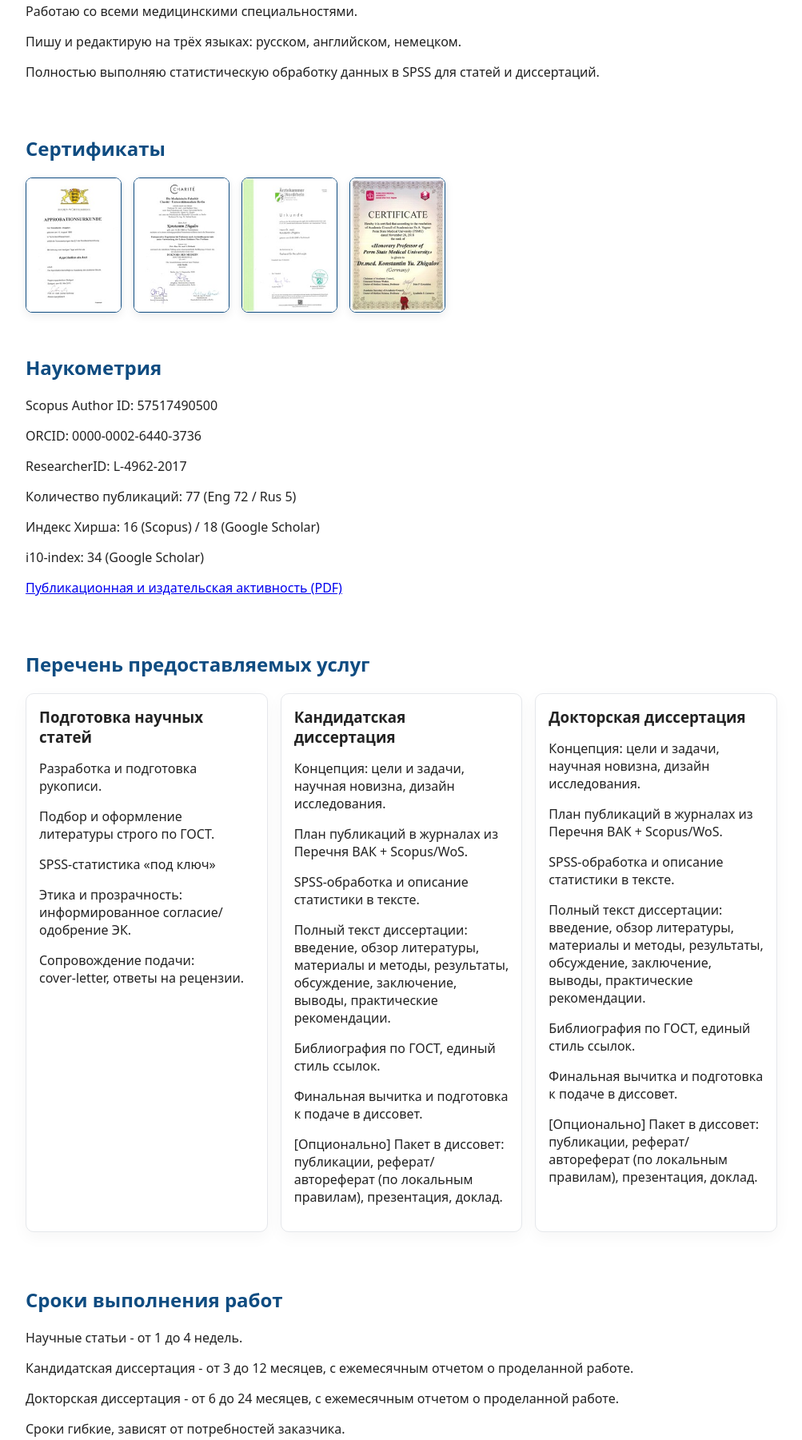
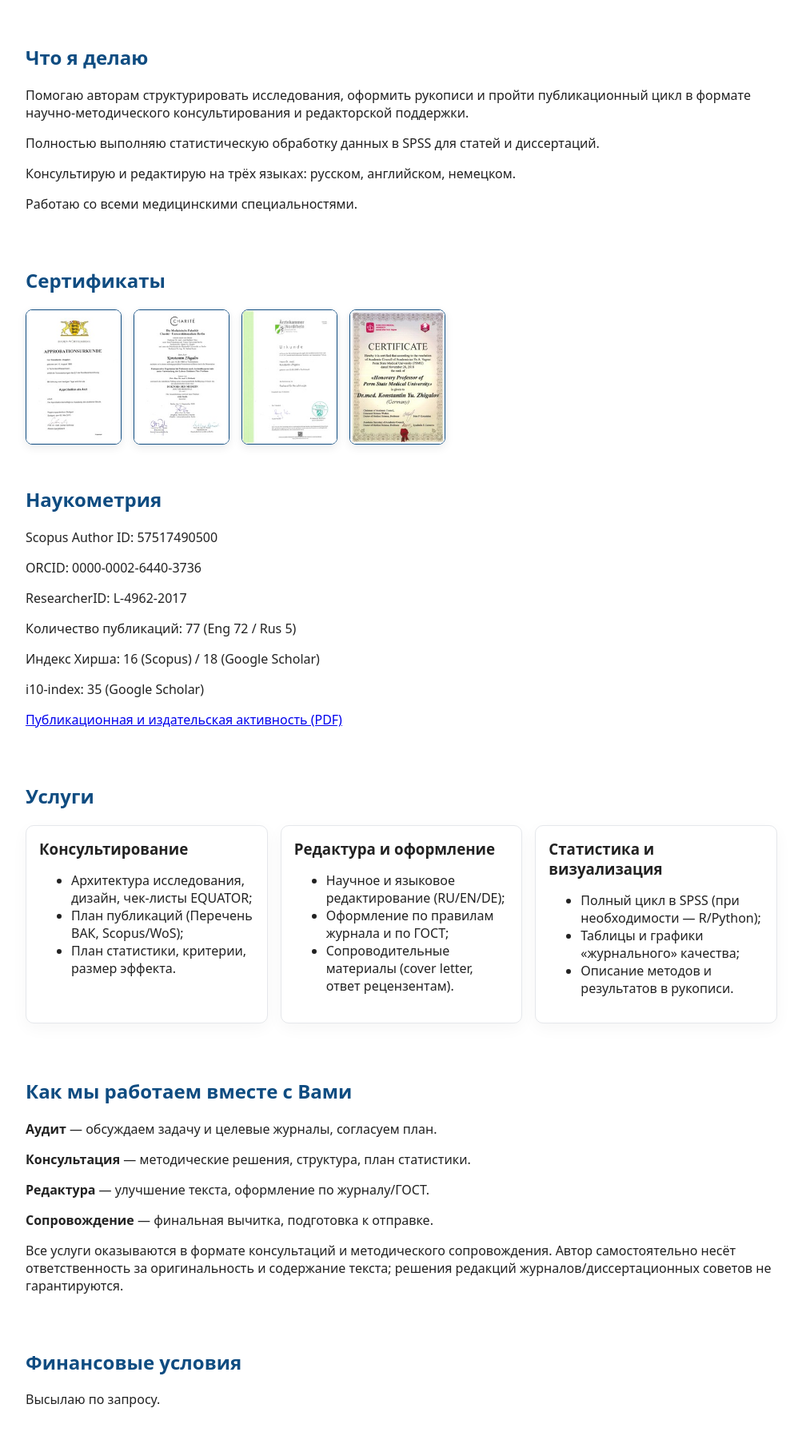
Before and after one commit to 711131719mailru/Zhigalov, a plain HTML site: page index.html in a window 1280 px wide. Shown: the part 468-2269 px from the top of the page at 80% size, without its empty margins (138-1141 px from the left). Drawn offline with Linux system fonts and the light colour scheme.

Commit message:
Add files via upload

```diff
--- a/index.html
+++ b/index.html
@@ -28,10 +28,16 @@
     <p>Кардиохирург с многолетним опытом работы в университетских клиниках Германии.</p>
     <p>Защита диссертации (PhD) в Charité, Berlin.</p>
     <p>Автор 70+ публикаций (Scopus, PubMed).</p>
+  </section>
+  <section class="section">
+    <h2>Что я делаю</h2>
+    <p>Помогаю авторам структурировать исследования, оформить рукописи и пройти публикационный цикл
+       в формате научно-методического консультирования и редакторской поддержки.</p>
+    <p>Полностью выполняю статистическую обработку данных в SPSS для статей и диссертаций.</p>
+    <p>Консультирую и редактирую на трёх языках: русском, английском, немецком.</p>
     <p>Работаю со всеми медицинскими специальностями.</p>
-    <p>Пишу и редактирую на трёх языках: русском, английском, немецком.</p>
-    <p>Полностью выполняю статистическую обработку данных в SPSS для статей и диссертаций.</p>
   </section>
+
 
 <section class="section">
   <h2>Сертификаты</h2>
@@ -64,57 +70,57 @@
     <p>ResearcherID: L-4962-2017</p>
     <p>Количество публикаций: 77 (Eng 72 / Rus 5)</p>
     <p>Индекс Хирша: 16 (Scopus) / 18 (Google Scholar)</p>
-    <p>i10-index: 34 (Google Scholar)</p>
+    <p>i10-index: 35 (Google Scholar)</p>
     <p>
       <a href="Zhigalov_Publications.pdf" target="_blank" rel="noopener">
         Публикационная и издательская активность (PDF)
       </a>
     </p>
   </section>
-
-  <section class="section">
-    <h2>Перечень предоставляемых услуг</h2>
+  <section class="section" id="services">
+    <h2>Услуги</h2>
     <div class="cards">
       <div class="card">
-        <h3>Подготовка научных статей</h3></p>
-        <p>Разработка и подготовка рукописи.</p>
-        <p>Подбор и оформление литературы строго по ГОСТ.</p>
-        <p>SPSS‑статистика «под ключ»</p>
-        <p>Этика и прозрачность: информированное согласие/одобрение ЭК.</p>
-        <p>Сопровождение подачи: cover‑letter, ответы на рецензии.</p>
+        <h3>Консультирование</h3>
+        <ul>
+          <li>Архитектура исследования, дизайн, чек-листы EQUATOR;</li>
+          <li>План публикаций (Перечень ВАК, Scopus/WoS);</li>
+          <li>План статистики, критерии, размер эффекта.</li>
+        </ul>
       </div>
       <div class="card">
-        <h3>Кандидатская диссертация</h3>
-        <p>Концепция: цели и задачи, научная новизна, дизайн исследования.</p>
-        <p>План публикаций в журналах из Перечня ВАК + Scopus/WoS.</p>
-        <p>SPSS‑обработка и описание статистики в тексте.</p>
-        <p>Полный текст диссертации: введение, обзор литературы, материалы и методы, результаты, обсуждение, заключение, выводы, практические рекомендации.</p>
-        <p>Библиография по ГОСТ, единый стиль ссылок.</p>
-        <p>Финальная вычитка и подготовка к подаче в диссовет.</p>
-        <p>[Опционально] Пакет в диссовет: публикации, реферат/автореферат (по локальным правилам), презентация, доклад.</p>
+        <h3>Редактура и оформление</h3>
+        <ul>
+          <li>Научное и языковое редактирование (RU/EN/DE);</li>
+          <li>Оформление по правилам журнала и по ГОСТ;</li>
+          <li>Сопроводительные материалы (cover letter, ответ рецензентам).</li>
+        </ul>
       </div>
       <div class="card">
-        <h3>Докторская диссертация</h3>
-        <p>Концепция: цели и задачи, научная новизна, дизайн исследования.</p>
-        <p>План публикаций в журналах из Перечня ВАК + Scopus/WoS.</p>
-        <p>SPSS‑обработка и описание статистики в тексте.</p>
-        <p>Полный текст диссертации: введение, обзор литературы, материалы и методы, результаты, обсуждение, заключение, выводы, практические рекомендации.</p>
-        <p>Библиография по ГОСТ, единый стиль ссылок.</p>
-        <p>Финальная вычитка и подготовка к подаче в диссовет.</p>
-        <p>[Опционально] Пакет в диссовет: публикации, реферат/автореферат (по локальным правилам), презентация, доклад.</p>
+        <h3>Статистика и визуализация</h3>
+        <ul>
+          <li>Полный цикл в SPSS (при необходимости — R/Python);</li>
+          <li>Таблицы и графики «журнального» качества;</li>
+          <li>Описание методов и результатов в рукописи.</li>
+        </ul>
       </div>
     </div>
   </section>
 
 <section class="section">
-    <h2>Сроки выполнения работ</h2>
-    <p>Научные статьи - от 1 до 4 недель.</p>
-    <p>Кандидатская диссертация - от 3 до 12 месяцев, с ежемесячным отчетом о проделанной работе.</p>
-    <p>Докторская диссертация - от 6 до 24 месяцев, с ежемесячным отчетом о проделанной работе.</p>
-    <p>Сроки гибкие, зависят от потребностей заказчика.</p>
-  </section>
+  <h2>Как мы работаем вместе с Вами</h2>
+  <p><strong>Аудит</strong> — обсуждаем задачу и целевые журналы, согласуем план.</p>
+  <p><strong>Консультация</strong> — методические решения, структура, план статистики.</p>
+  <p><strong>Редактура</strong> — улучшение текста, оформление по журналу/ГОСТ.</p>
+  <p><strong>Сопровождение</strong> — финальная вычитка, подготовка к отправке.</p>
+  <p class="legal-note">
+    Все услуги оказываются в формате консультаций и методического сопровождения.
+    Автор самостоятельно несёт ответственность за оригинальность и содержание текста;
+    решения редакций журналов/диссертационных советов не гарантируются.
+  </p>
+</section>
 
-<section class="section">
+  <section class="section">
     <h2>Финансовые условия</h2>
     <p>Высылаю по запросу.</p>
   </section>
@@ -125,9 +131,13 @@
   </section>
 
   <hr>
-  <footer class="footer">
-    <p>© 2025 Константин Жигалов. Все права защищены.</p>
+  <footer class="footer" id="contacts">
+    <p>© 2025 Консультационные и редакционно-методические услуги. Самозанятый (НПД). Все права защищены.</p>
+    <p class="muted">
+      Оплата услуг означает согласие с условиями <a class="link" href="offer.html">договора-оферты</a>.
+    </p>
   </footer>
+
 <script>
   (function(){
     const thumbs = document.querySelectorAll('.cert-thumb');
```
Also changed, not shown: offer.html (added, +135 -0 lines).
